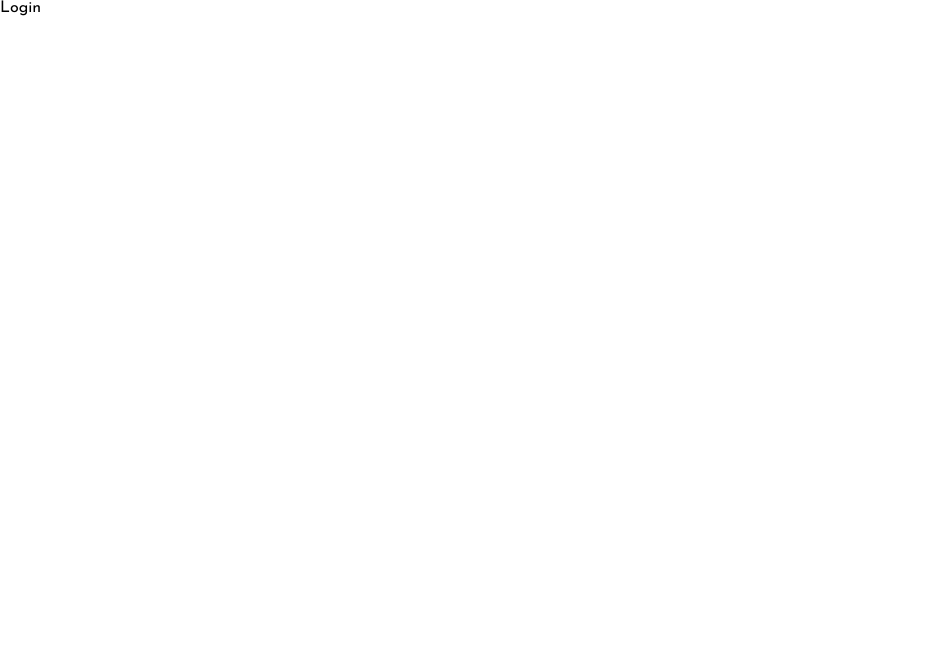
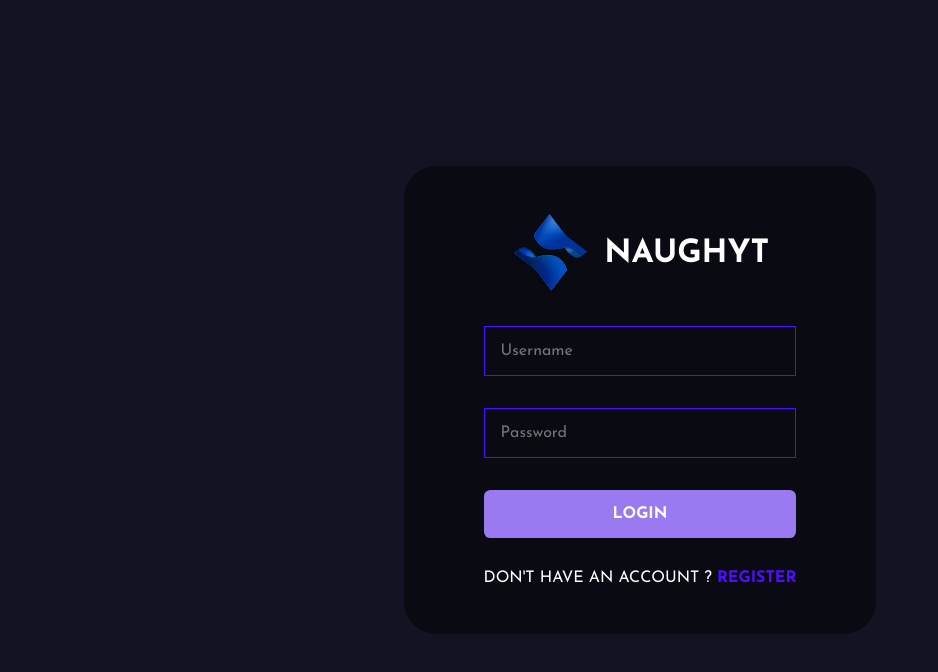
Before and after one commit to rieraa/NAUGHTY-CHAT, a React (Create React App) app in the folder public/: page /login in a window 1280 px wide. Shown: the top 672 px of the page, without its empty margins (0-938 px from the left). Built offline with nearby package versions, Linux system fonts and the light colour scheme.

Commit message:
login functionality done

```diff
--- a/public/src/pages/Login.jsx
+++ b/public/src/pages/Login.jsx
@@ -1,9 +1,210 @@
-import React from 'react'
+import React, { useState, useEffect } from "react";
+import { Link, useNavigate } from "react-router-dom";
+import styled from "styled-components";
+import axios from "axios"
+import { ToastContainer, toast } from "react-toastify";
+
+
+import Logo from "../assets/logo.svg";
+import 'react-toastify/dist/ReactToastify.css';
+import { loginRoute } from "../utils/APIRoutes";
+
 
 function Login() {
+  const navigate = useNavigate()//todo
+
+  // 表单中的值
+  const [values, setValues] = useState({
+    username: "",
+    password: "",
+  })
+
+
+  // 错误提醒配置
+  const toastOptions = {
+    position: "bottom-right",
+    autoClose: 5000,
+    pauseOnHover: true,
+    draggable: true,
+    theme: "color"
+  }
+
+  useEffect(() => {
+    if (localStorage.getItem("chat-app-user")) {
+      // !本地存储重定向
+      navigate("/")
+    }
+  }, [])
+
+
+  // event.preventDefault()阻止默认的表单上传事件
+  const handleSummit = async (event) => {
+    event.preventDefault();
+
+    if (handleValidation()) {
+      const { username, password } = values;
+      // todo 看不懂了
+      const { data } = await axios.post(loginRoute, {
+        username,
+        password,
+      })
+      if (data.status === false) {
+        toast.error(data.msg, toastOptions);
+      }
+      if (data.status === true) {
+        // 设置用户到本地
+        console.log("set local")
+        localStorage.setItem("chat-app-user", JSON.stringify(data.user))//todo
+
+        navigate("/")//todo
+      }
+
+    }
+  };
+
+
+  const handleValidation = () => {
+    const { username, password } = values;
+    if (username.length === 0) {
+      toast.error("🦄 Username is required", toastOptions);
+      return false;
+    } else if (password === "") {
+      toast.error("🦄password is required", toastOptions);
+      return false;
+    }
+    return true;
+
+
+  }
+
+
+  const handleChange = (event) => {
+    // !新的赋值方法
+    // TODO了解target的用处
+    setValues({
+      ...values,//旧值复制来的对象
+      [event.target.name]: event.target.value
+
+    });
+  };
   return (
-    <div>Login</div>
-  )
+    <>
+      <FormContainer>
+        {/* 捕获事件  并传递到自定义函数中*/}
+        <form
+          onSubmit={(event) => {
+            handleSummit(event);
+          }}
+        >
+          <div className="brand">
+            <img src={Logo} alt="Logo" />
+            <h1>NAUGHYT</h1>
+          </div>
+          <input
+            type="text"
+            placeholder="Username"
+            name="username"
+            onChange={(e) => handleChange(e)}
+            min="3"
+          />
+          <input
+            type="password"
+            placeholder="Password"
+            name="password"
+            onChange={(e) => handleChange(e)}
+          />
+          <button type="submit">Login</button>
+          <span>
+            Don't have an account ?  <Link to="/register"> Register </Link>
+          </span>
+        </form>
+      </FormContainer>
+      <ToastContainer />
+    </>
+  );
 }
 
-export default Login
+const FormContainer = styled.div`
+
+  height: 100vh;
+  width: 100vw;
+  display: flex;
+  flex-direction: column;
+  justify-content: center;
+  gap: 1rem;
+  align-items: center;
+  background-color: #131324;
+
+  .brand {
+    display: flex;
+    align-items: center;
+    gap: 1rem;
+    justify-content: center;
+
+    img {
+      height: 5rem;
+    }
+
+    h1 {
+      color: white;
+      text-transform: uppercase;
+    }
+  }
+
+  form {
+    display: flex;
+    flex-direction: column;
+    gap: 2rem;
+    background-color: #00000076;
+    border-radius: 2rem;
+    padding: 3rem 5rem;
+
+    input {
+      background-color: transparent;
+      padding: 1rem;
+      border: 0.1rem solid #4e0eff;
+      border-radius: 0.4ram;
+      color: white;
+      width: 100%;
+      font-size: 1rem;
+
+      &:focus {
+        border: 0.1rem solid #997af0;
+        outline: none
+      }
+    }
+
+    button {
+      background-color: #997af0;
+      color: white;
+      padding: 1rem 2rem;
+      border: none;
+      font-weight: bold;
+      cursor: pointer;
+      border-radius: 0.4rem;
+      font-size: 1rem;
+      text-transform: uppercase;
+      transition: 0.5s ease-in-out;
+
+      &:hover {
+        background-color: #4e0eff;
+
+      }
+    }
+
+    span {
+      color: white;
+      text-transform: uppercase;
+
+      a {
+        color: #4e0eff;
+        /* text-transform:none; */
+        text-decoration: none;
+        font-weight: bold;
+      }
+    }
+  }
+
+`;
+
+export default Login;
--- a/public/src/pages/Register.jsx
+++ b/public/src/pages/Register.jsx
@@ -1,5 +1,5 @@
-import React, { useState } from "react";
-import { Link, Navigate, useNavigate } from "react-router-dom";
+import React, { useState, useEffect } from "react";
+import { Link, useNavigate } from "react-router-dom";
 import styled from "styled-components";
 import axios from "axios"
 import { ToastContainer, toast } from "react-toastify";
@@ -20,6 +20,26 @@
     password: "",
     confirmPassword: "",
   })
+
+
+  // 错误提醒配置
+  const toastOptions = {
+    position: "bottom-right",
+    autoClose: 5000,
+    pauseOnHover: true,
+    draggable: true,
+    theme: "color"
+  }
+
+
+
+  useEffect(() => {
+    if (localStorage.getItem("chat-app-user")) {
+      // !本地存储重定向
+      navigate("/")
+    }
+  }, [])
+
 
 
   // event.preventDefault()阻止默认的表单上传事件
@@ -49,14 +69,6 @@
   };
 
 
-  // 错误提醒配置
-  const toastOptions = {
-    position: "bottom-right",
-    autoClose: 5000,
-    pauseOnHover: true,
-    draggable: true,
-    theme: "color"
-  }
 
 
   const handleValidation = () => {
--- a/public/src/utils/APIRoutes.js
+++ b/public/src/utils/APIRoutes.js
@@ -1,3 +1,4 @@
 // *定义所有的api路由
 const host = "http://localhost:5000";
 export const registerRoute = `${host}/api/auth/register`;
+export const loginRoute = `${host}/api/auth/login`;
```
Also changed, not shown: 2 other files (tests, documents, lock files or other folders).
